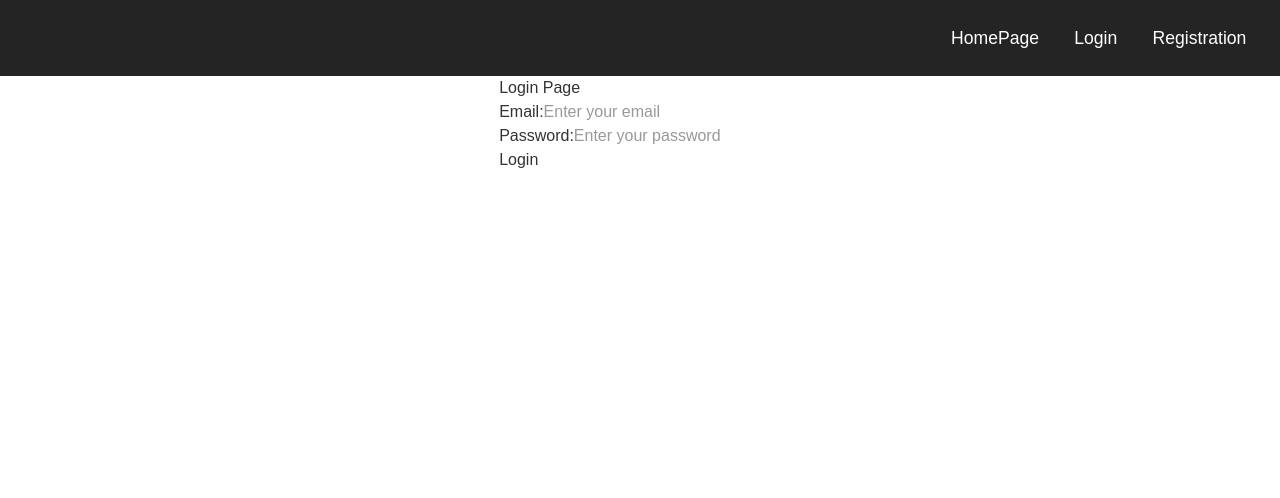
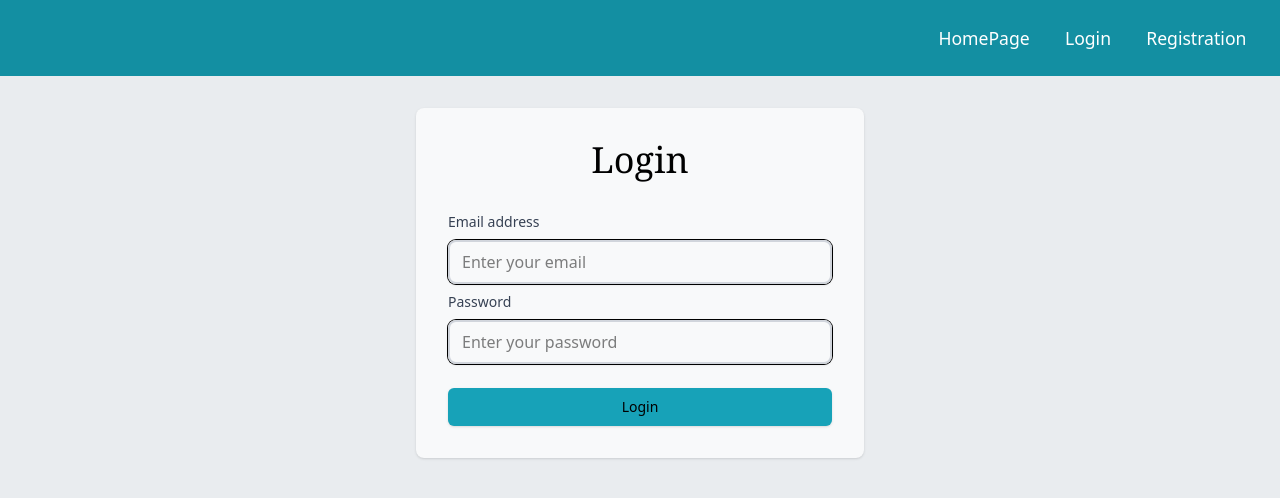
Before and after one commit to daynesmith/Urgent-Care-App, a React (Vite) app in the folder frontend/: page /login in a window 1280 px wide. Shown: the top 498 px of the page. Built offline with nearby package versions, Linux system fonts and the light colour scheme; no server answers.

Commit message:
preliminary styles added to homepage,login, and regristration

```diff
--- a/frontend/src/App.jsx
+++ b/frontend/src/App.jsx
@@ -15,7 +15,7 @@ function App() {
     <UserProvider>
       <Router>
           <Navbar/>
-        <div className = 'content'>
+        <div class="flex justify-center content-center">
           <Routes>
             <Route path = '/' element = {<Homepage/>}/>
             <Route path = '/register' element = {<RegistrationForm/>}/>
--- a/frontend/src/main.jsx
+++ b/frontend/src/main.jsx
@@ -1,6 +1,7 @@
 import { StrictMode } from 'react'
 import { createRoot } from 'react-dom/client'
 import './styles/index.css'
+import "./styles/App.css"
 import App from './App.jsx'
 
 createRoot(document.getElementById('root')).render(
--- a/frontend/src/pages/Homepage.jsx
+++ b/frontend/src/pages/Homepage.jsx
@@ -1,8 +1,33 @@
+
+
 export default function Homepage(){
     return(
-        <div className = "home-page">
-            <h1>Coogs Clinic</h1>
-            <p>This app will be a urgent care clinic web</p>
+        <div class="text-center bg-[#F8F9FA] my-4 items-center py-8 backdrop-invert backdrop-opacity-10 m-auto w-4xl justify-center shadow">
+            <>
+                <h1 class="text-[#007BFF] text-9xl font-serif">VirtuMed</h1>
+                <p>Your Health, Our Priority – Trusted Care for a Better Tomorrow.</p>
+            </>
+            <div class="grid grid-flow-col grid-rows-2 gap-4 p-4 m-4 font-serif text-left">
+                <div>
+                <h2 class ="text-2xl m-3">Communicate with your doctor</h2>
+                <p>Easily message your doctor for follow-ups, concerns, or general health advice—all in one secure platform.
+                    </p>
+                </div>
+                <div>
+                <h2 class ="text-2xl m-3">Manage your appointments</h2>
+                <p>Book, reschedule, or cancel appointments with just a few clicks. </p>
+                </div>
+                <div>
+                <h2 class ="text-2xl m-3">Request prescription refills</h2>
+                <p>No more waiting on hold—quickly request medication refills online and get notified when they're ready.
+                    </p>
+                </div>
+                <div>
+                <h2 class ="text-2xl m-3">Pay your bills</h2>
+                <p> Securely view and pay medical bills online with flexible payment options.</p>
+                </div>
+            </div>
+            <img class ="object-center mx-auto "src="https://media.istockphoto.com/id/1987031546/vector/person-with-disabilities-on-therapy-in-clinic-doctor-visiting-patient-in-ward-nurse-provide.jpg?s=612x612&w=0&k=20&c=04luXMLVXC6EhWcmB4swG_OWG1qW8g4-ydB5XHwXo4U="/>
         </div>
     )
 
--- a/frontend/src/pages/Loginpage.jsx
+++ b/frontend/src/pages/Loginpage.jsx
@@ -69,34 +69,42 @@ function LoginPage() {
   };
 
   return (
-    <div>
-      <h1>Login Page</h1>
+    <div class="bg-[#F8F9FA] m-4 p-8 shadow rounded-lg sm:mx-auto sm:w-full sm:max-w-md mt-8">
+      <h1 class="text-4xl font-serif text-center mb-8">Login</h1>
       <form onSubmit={handleSubmit}>
         <div>
-          <label>Email:</label>
+          <label class="block text-sm font-medium text-gray-700 mt-1">
+            Email address
+          </label>
+          <div>
             <input
               type="email"
               name="email"
               value={formData.email}
               onChange={handleChange}
               placeholder="Enter your email"
+              class="w-full border-2 border-gray-300 px-3 py-2 rounded-lg shadow-sm ring-1 focus:outline-sky-500 focus:border-sky-500 focus:ring--sky-500 my-2"
             />
             {errors.email && <p style={{ color: 'red' }}>{errors.email}</p>}
           </div>
 
+        </div>
+
         <div>
-          <label>Password:</label>
+          <label class="block text-sm font-medium text-gray-700">Password</label>
           <input
             type="password"
             name="password"
             value={formData.password}
             onChange={handleChange}
             placeholder="Enter your password"
+            class="w-full border-2 border-gray-300 px-3 py-2 rounded-lg shadow-sm ring-1 focus:outline-sky-500 focus:border-sky-500 focus:ring--sky-500 my-2"
+
           />
           {errors.password && <p style={{ color: 'red' }}>{errors.password}</p>}
         </div>
 
-        <button type="submit">Login</button>
+        <button type="submit" class="w-full flex justify-center py-2 px-4 border mt-4 border-transparent rounded-md shadow-sm text-sm font-medium bg-[#17A2B8] hover:bg-[#0e7180] focus:outline-none focus:ring-2 focus:ring-offset-2">Login</button>
       </form>
     </div>
   );
--- a/frontend/src/pages/Registrationpage.jsx
+++ b/frontend/src/pages/Registrationpage.jsx
@@ -76,46 +76,49 @@ function RegistrationForm() {
   };
 
   return (
-    <div>
-      <h2>Registration Form</h2>
+    <div class="bg-[#F8F9FA] m-4 p-8 shadow rounded-lg sm:mx-auto sm:w-full sm:max-w-md mt-8">
+      <h2 class="text-4xl font-serif text-center mb-8">Register your account</h2>
       <form onSubmit={handleSubmit}>
 
         <div>
-          <label>Email:</label>
+          <label class="block text-sm font-medium text-gray-700 mt-1">Email:</label>
           <input
             type="email"
             name="email"
             value={formData.email}
             onChange={handleChange}
+            class="w-full border-2 border-gray-300 px-3 py-2 rounded-lg shadow-sm ring-1 focus:outline-sky-500 focus:border-sky-500 focus:ring--sky-500 my-2"
           />
           {errors.email && <p style={{ color: 'red' }}>{errors.email}</p>}
         </div>
 
         <div>
-          <label>Password:</label>
+          <label class="block text-sm font-medium text-gray-700" >Password:</label>
           <input
             type="password"
             name="password"
             value={formData.password}
             onChange={handleChange}
+            class="w-full border-2 border-gray-300 px-3 py-2 rounded-lg shadow-sm ring-1 focus:outline-sky-500 focus:border-sky-500 focus:ring--sky-500 my-2"
           />
           {errors.password && <p style={{ color: 'red' }}>{errors.password}</p>}
         </div>
 
         <div>
-          <label>Confirm Password:</label>
+          <label class="block text-sm font-medium text-gray-700" >Confirm Password:</label>
           <input
             type="password"
             name="confirmPassword"
             value={formData.confirmPassword}
             onChange={handleChange}
+            class="w-full border-2 border-gray-300 px-3 py-2 rounded-lg shadow-sm ring-1 focus:outline-sky-500 focus:border-sky-500 focus:ring--sky-500 my-2"
           />
           {errors.confirmPassword && (
             <p style={{ color: 'red' }}>{errors.confirmPassword}</p>
           )}
         </div>
 
-        <button type= "submit" >Register</button>
+        <button type= "submit" class="w-full flex justify-center py-2 px-4 border mt-4 border-transparent rounded-md shadow-sm text-sm font-medium bg-[#17A2B8] hover:bg-[#0e7180] focus:outline-none focus:ring-2 focus:ring-offset-2">Register</button>
       </form>
     </div>
   );
--- a/frontend/src/styles/App.css
+++ b/frontend/src/styles/App.css
@@ -1,7 +1,13 @@
 @import "tailwindcss";
 
+@layer base {
+  html {
+    @apply bg-[#E9ECEF];
+  }
+}
+
 .navbar {
-  background-color: #242424;
+  background-color: #138fa2;
   color: white;
   padding: 1em;
   display: flex;
@@ -30,8 +36,8 @@
   justify-content: center;
 }
 
-.home-page{
+/* .home-page{
   display:flex;
   flex-direction: column;
   align-items: center;
-}
+} */
--- a/frontend/src/styles/index.css
+++ b/frontend/src/styles/index.css
@@ -1,5 +1,7 @@
 
-* {
+
+
+/* * {
   margin: 0;
   padding: 0;
   box-sizing: border-box;
@@ -13,25 +15,25 @@ body {
   display: flex;
   flex-direction: column;
   min-height: 100vh;
-}
+} */
 
 
-@media (prefers-color-scheme: dark) {
-  body {
-    background-color: #3b3b3b; /* Dark background */
-    color: #e0e0e0;
-  }
+/* @media (prefers-color-scheme: dark) { */
+  /* body { */
+    /* background-color: #3b3b3b; Dark background */
+    /* color: #e0e0e0; */
+  /* } */
 
-  .navbar {
-    background-color: #242424; /* Dark background */
-    color: white;
-  }
+  /* .navbar { */
+    /* background-color: #242424; Dark background */
+    /* color: white; */
+  /* } */
 
-  .navbar a {
-    color: white;
-  }
+  /* .navbar a { */
+    /* color: white; */
+  /* } */
 
-  .navbar a:hover {
-    color: #535bf2; /* Slightly lighter blue for hover */
-  }
-}
+  /* .navbar a:hover { */
+    /* color: #535bf2; Slightly lighter blue for hover */
+  /* } */
+/* } */
```
Lines whose indentation alone changed are shown as unchanged.
